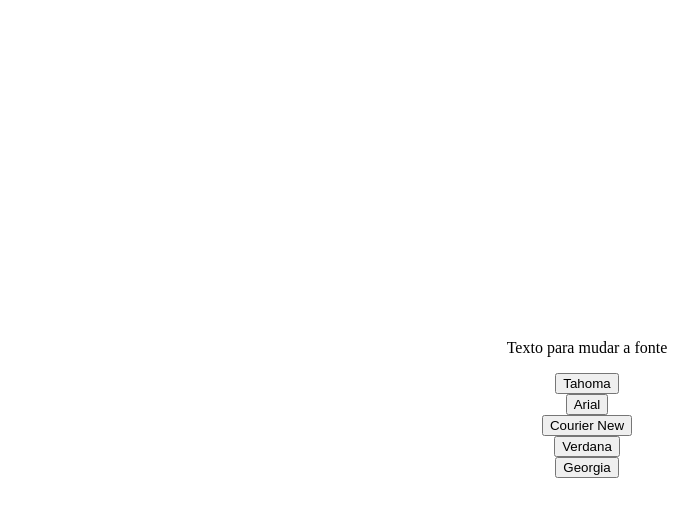
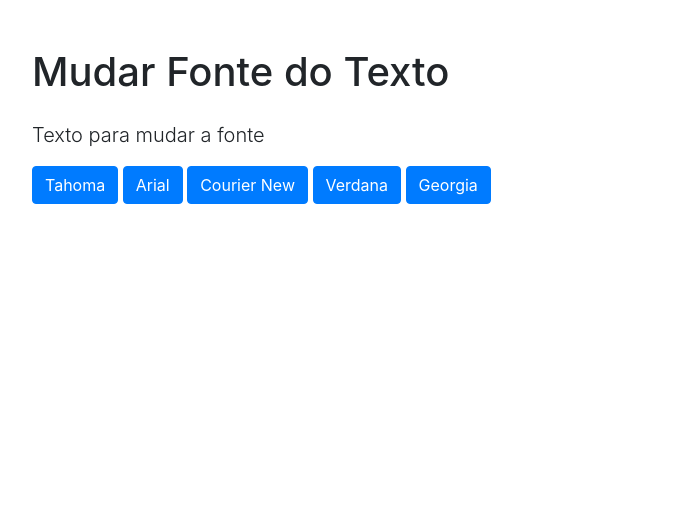
Before and after one commit to matheuxxxxDS/Atividade-Ronan, a plain HTML site: page Atvd 3/Index.html in a window 1280 px wide. Shown: the whole page, without its empty margins (53-751 px from the left). Drawn offline with nearby package versions, Linux system fonts and the light colour scheme.

Commit message:
Finalizadooo

```diff
--- a/Atvd 1/styles.css
+++ /dev/null
@@ -1,9 +0,0 @@
-body {
-    display: flex;
-    justify-content: center;
-    align-items: center;
-    flex-direction: column;
-    height: 100vh;
-    margin: 0;
-    text-align: center;
-}
--- a/Atvd 2/styles.css
+++ /dev/null
@@ -1,16 +0,0 @@
-body {
-    display: flex;
-    justify-content: center;
-    align-items: center;
-    flex-direction: column;
-    height: 100vh;
-    margin: 0;
-    text-align: center;
-}
-
-body p {
-    display: flex;
-    text-align: center;
-    margin-top: 50px;
-    height: 100vh;
-}
--- a/Atvd 3/Index.html
+++ b/Atvd 3/Index.html
@@ -2,15 +2,22 @@
 <html lang="pt-BR">
 <head>
     <meta charset="UTF-8">
+    <meta name="viewport" content="width=device-width, initial-scale=1.0">
     <title>Troca de Fonte</title>
-    <link rel="stylesheet" href="styles.css">
+    <link href="https://stackpath.bootstrapcdn.com/bootstrap/4.5.2/css/bootstrap.min.css" rel="stylesheet">
 </head>
-<body>
-    <p id="fonte">Texto para mudar a fonte</p>
-    <input type="button" value="Tahoma" onclick="document.getElementById('fonte').style.fontFamily='Tahoma';">
-    <input type="button" value="Arial" onclick="document.getElementById('fonte').style.fontFamily='Arial';">
-    <input type="button" value="Courier New" onclick="document.getElementById('fonte').style.fontFamily='Courier New';">
-    <input type="button" value="Verdana" onclick="document.getElementById('fonte').style.fontFamily='Verdana';">
-    <input type="button" value="Georgia" onclick="document.getElementById('fonte').style.fontFamily='Georgia';">
+<body class="container mt-5">
+    <h1 class="mb-4">Mudar Fonte do Texto</h1>
+    <p id="fonte" class="lead">Texto para mudar a fonte</p>
+    <div>
+        <button class="btn btn-primary" onclick="document.getElementById('fonte').style.fontFamily='Tahoma';">Tahoma</button>
+        <button class="btn btn-primary" onclick="document.getElementById('fonte').style.fontFamily='Arial';">Arial</button>
+        <button class="btn btn-primary" onclick="document.getElementById('fonte').style.fontFamily='Courier New';">Courier New</button>
+        <button class="btn btn-primary" onclick="document.getElementById('fonte').style.fontFamily='Verdana';">Verdana</button>
+        <button class="btn btn-primary" onclick="document.getElementById('fonte').style.fontFamily='Georgia';">Georgia</button>
+    </div>
+    <script src="https://code.jquery.com/jquery-3.5.1.slim.min.js"></script>
+    <script src="https://cdn.jsdelivr.net/npm/@popperjs/core@2.5.2/dist/umd/popper.min.js"></script>
+    <script src="https://stackpath.bootstrapcdn.com/bootstrap/4.5.2/js/bootstrap.min.js"></script>
 </body>
 </html>
--- a/Atvd 3/styles.css
+++ /dev/null
@@ -1,9 +0,0 @@
-body {
-    display: flex;
-    justify-content: center;
-    align-items: center;
-    flex-direction: column;
-    height: 100vh;
-    margin: 0;
-    text-align: center;
-}
```
Also changed, not shown: Atvd 1/Index.html (+8 -3 lines), Atvd 2/Index.html (+20 -14 lines), Atvd 4/index.html (+12 -7 lines), Atvd 5/index.html (+25 -13 lines).
